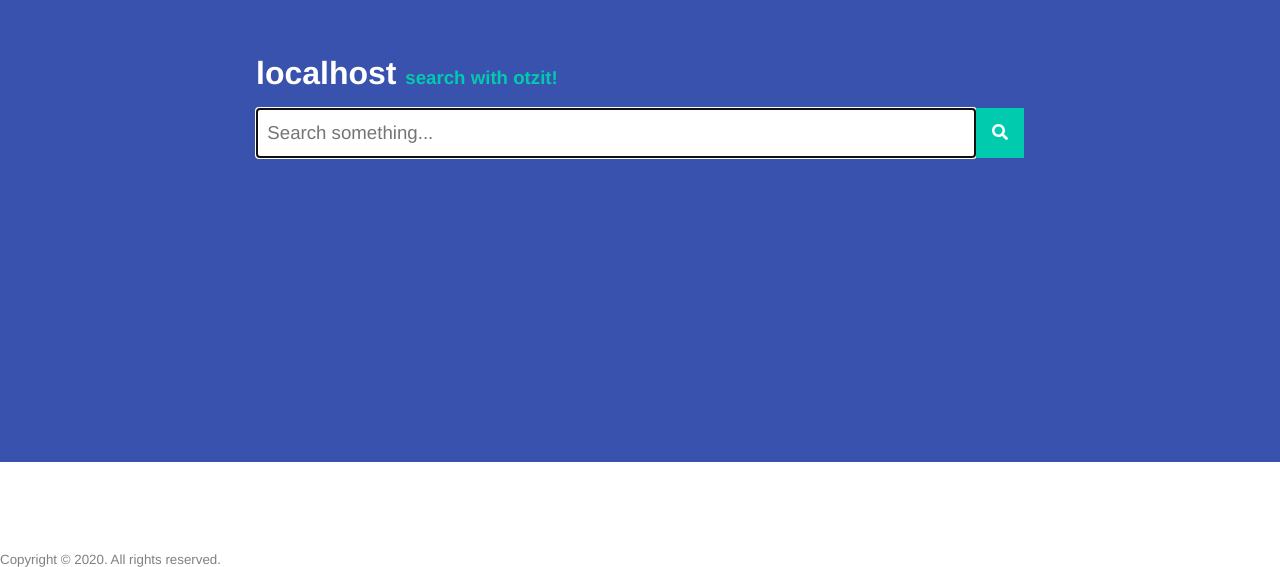
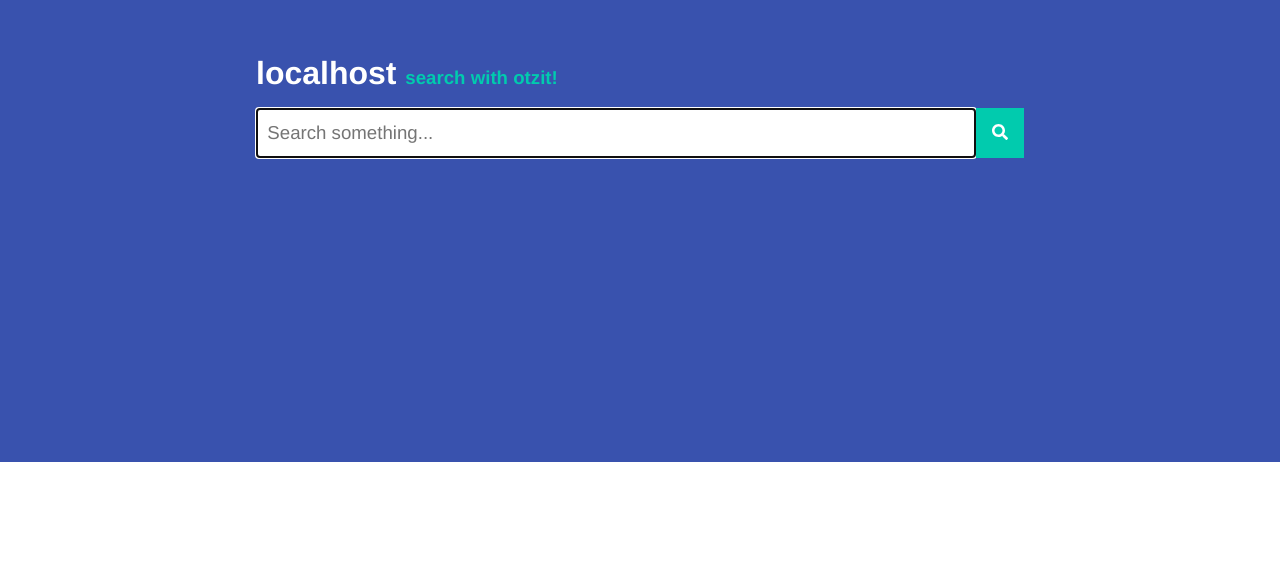
Before and after one commit to otz1/otz-front, a React (Create React App) app: page / in a window 1280 px wide. Shown: the part 233-800 px from the top of the page. Built offline with nearby package versions, Linux system fonts and the light colour scheme.

Commit message:
remove copyright notice

```diff
--- a/src/clients/searchClient.ts
+++ b/src/clients/searchClient.ts
@@ -9,6 +9,8 @@ const SearchClient = {
   search: async (query: string) => {
     const response = await fetch(`https://${SearchClient.Host}/search?query=${query}`, {
       method: 'GET',
+      headers: {
+      }
     })
     const results = await response.json()
     return results
--- a/src/components/Footer/Footer.tsx
+++ b/src/components/Footer/Footer.tsx
@@ -3,7 +3,6 @@ import React from 'react'
 const Footer = () => {
   return (
     <footer>
-      <p>Copyright &copy; 2020. All rights reserved.</p>
     </footer>
   )
 }
```
